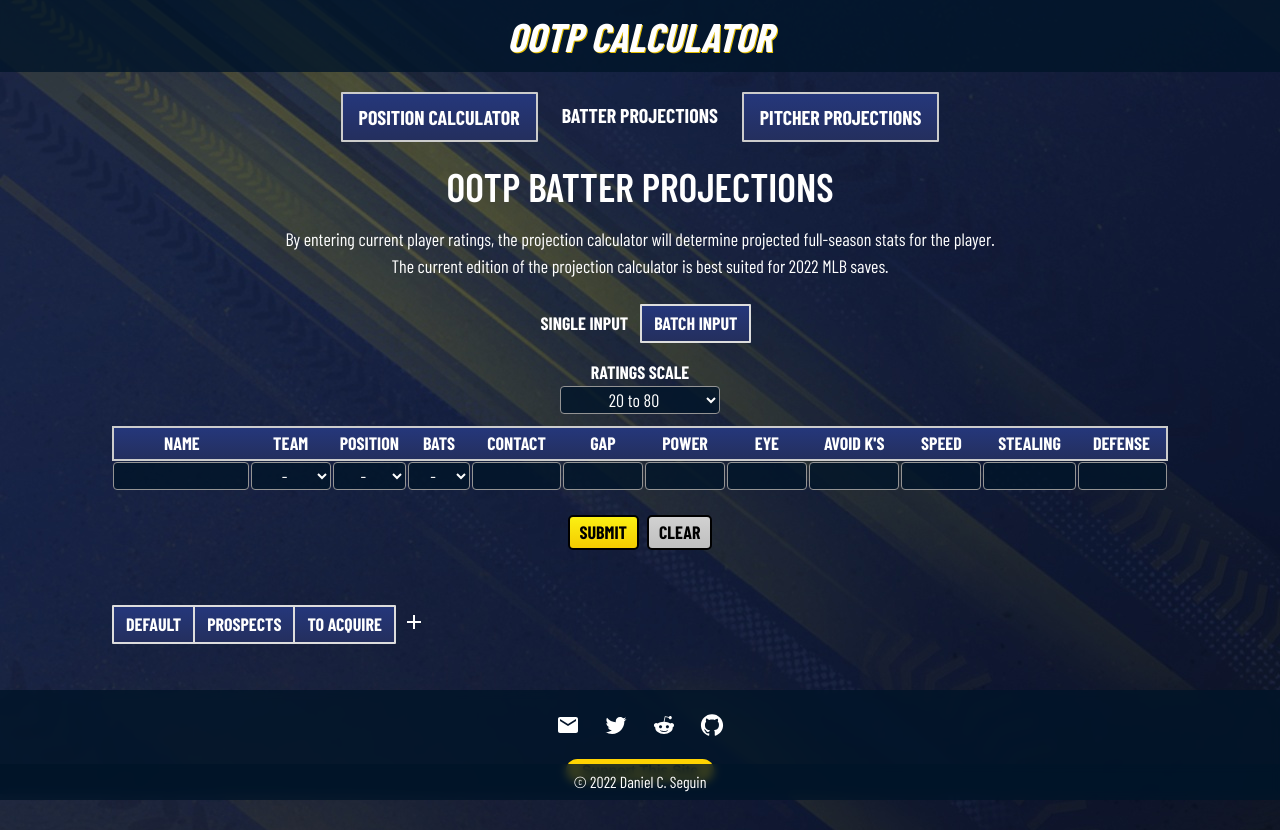
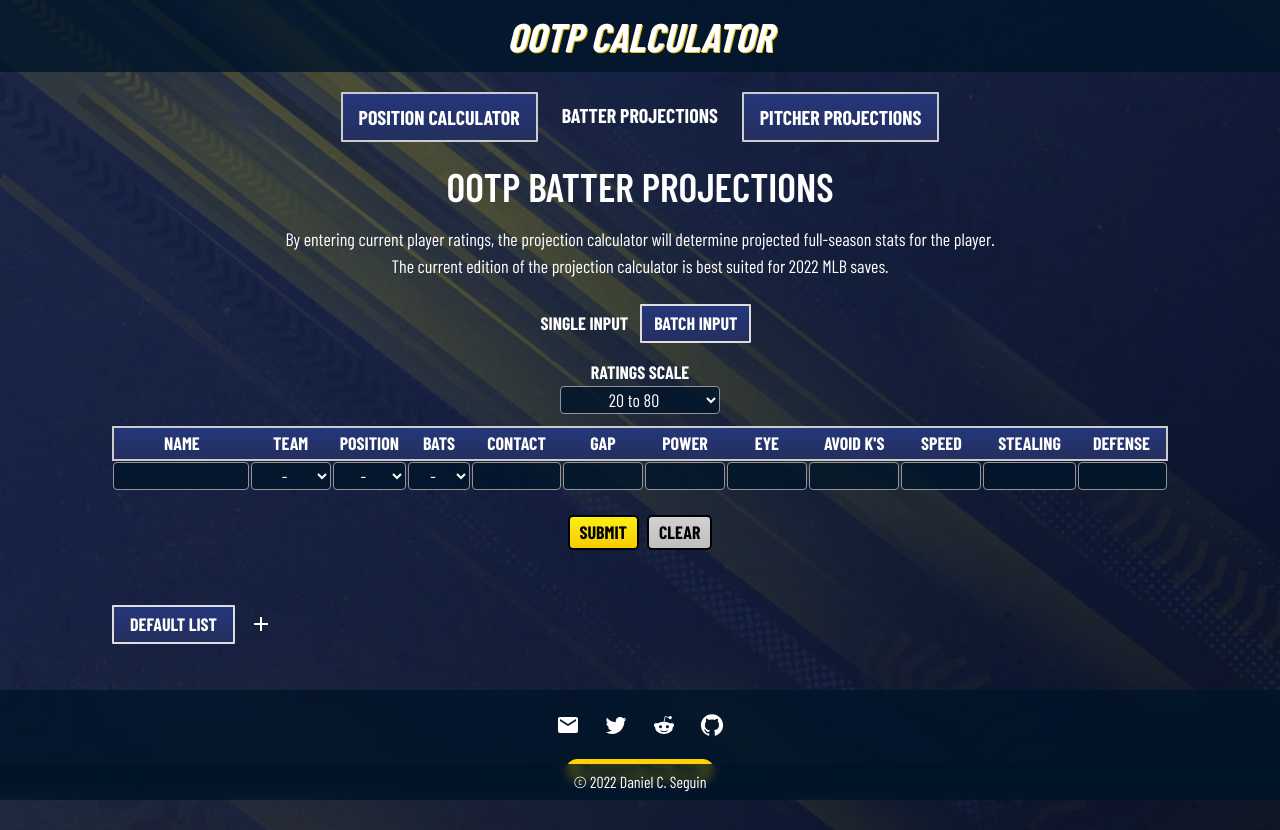
Before and after one commit to danseguin23/ootp-calculator, a Vue app: page /batter-projections in a window 1280 px wide. Built offline with nearby package versions, Linux system fonts and the light colour scheme; a web font is replaced by a local one.

Commit message:
Updated projection list tab visual

```diff
--- a/src/components/Projections.vue
+++ b/src/components/Projections.vue
@@ -59,7 +59,7 @@
       scale: { selected: '20 to 80' },
       error: '\xa0',
       players: [],
-      lists: ['Default', 'Prospects', 'To Acquire'],
+      lists: ['Default List'],
       currentList: '',
       currentPlayers: [],
       editing: null,
@@ -289,6 +289,7 @@
 
 .projection-lists {
   display: flex;
+  align-items: flex-end;
 }
 
 .projection-lists button {
@@ -299,7 +300,17 @@
 button.new-list {
   background: none;
   border: 0;
-  padding: 0 0 8px 8px;
+  padding: 0 0 8px 16px;
+}
+
+.projection-lists .button-option {
+  padding: 4px 16px;
+}
+
+.projection-lists .button-option.selected {
+  padding: 8px 16px;
+  background-image: var(--gradient-primary-hover);
+  border: 2px solid white;
 }
 
 </style>
```
